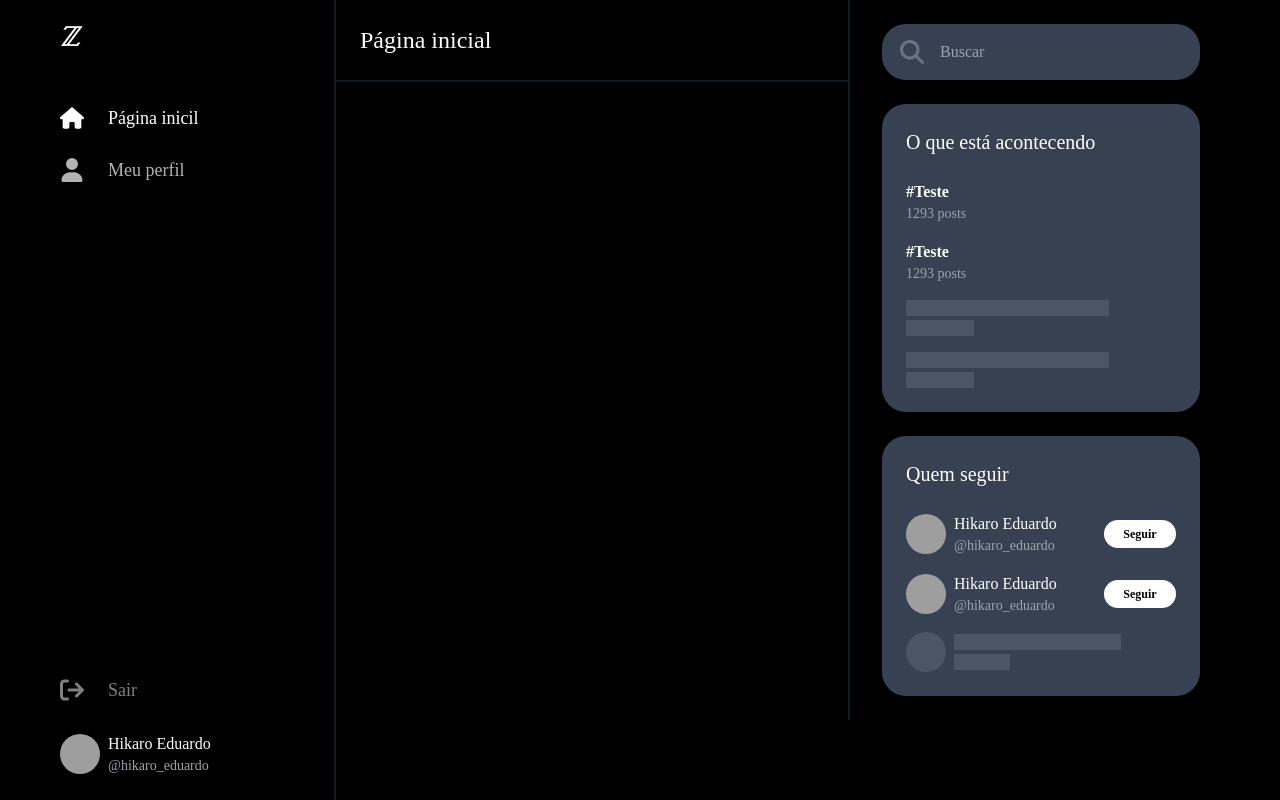
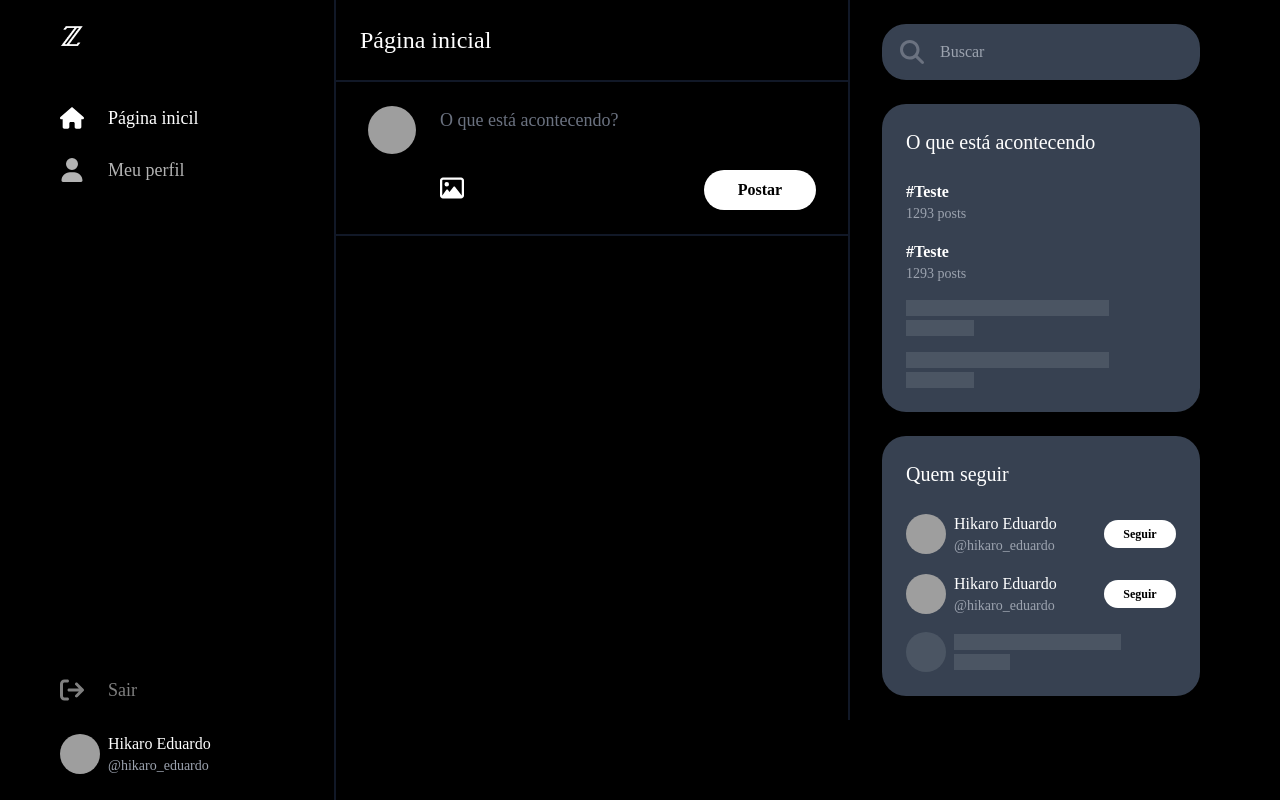
Before and after one commit to hikaroeduardo/front-twitter, a Next.js app: page /home in a window 1280 px wide. Built offline with nearby package versions, Linux system fonts and the light colour scheme; grey boxes are pictures that could not be loaded.

Commit message:
feat: add field to new tweet

```diff
--- a/src/app/(ui)/home/page.tsx
+++ b/src/app/(ui)/home/page.tsx
@@ -1,9 +1,11 @@
 import { HomeHeader } from "@/components/home/home-header";
+import { TweetPost } from "@/components/tweet/tweet-post";
 
 export default function Page() {
     return (
         <div>
             <HomeHeader />
+            <TweetPost />
         </div>
     );
 }
--- /dev/null
+++ b/src/components/tweet/tweet-post.tsx
@@ -0,0 +1,38 @@
+import { user } from "@/data/user";
+
+import { faImage } from "@fortawesome/free-regular-svg-icons";
+import { FontAwesomeIcon } from "@fortawesome/react-fontawesome";
+import { Button } from "../ui/button";
+
+export const TweetPost = () => {
+    return (
+        <div className="flex gap-6 px-8 py-6 border-b-2 border-gray-900">
+            <div>
+                <img
+                    src={user.avatar}
+                    alt={user.name}
+                    className="size-12 rounded-full"
+                />
+            </div>
+
+            <div className="flex-1">
+                <div
+                    className="min-h-14 outline-none text-lg text-white empty:before:text-gray-500 empty:before:content-[attr(data-placeholder)]"
+                    contentEditable
+                    role="textbox"
+                    data-placeholder="O que está acontecendo?"
+                />
+
+                <div className="flex justify-between items-center mt-2">
+                    <div className="cursor-pointer">
+                        <FontAwesomeIcon icon={faImage} className="size-6" />
+                    </div>
+
+                    <div className="w-28">
+                        <Button label="Postar" size={2} />
+                    </div>
+                </div>
+            </div>
+        </div>
+    );
+};
```
